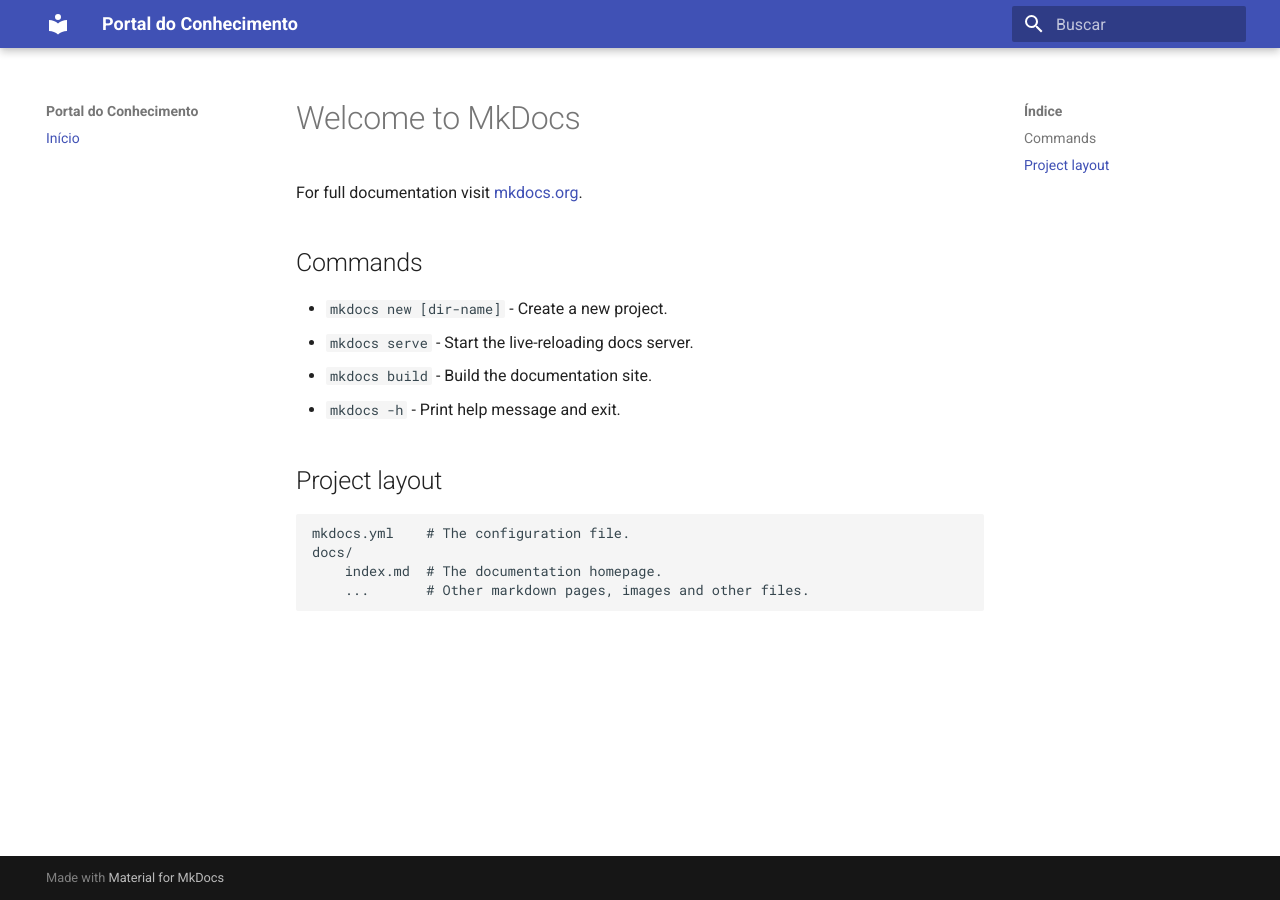
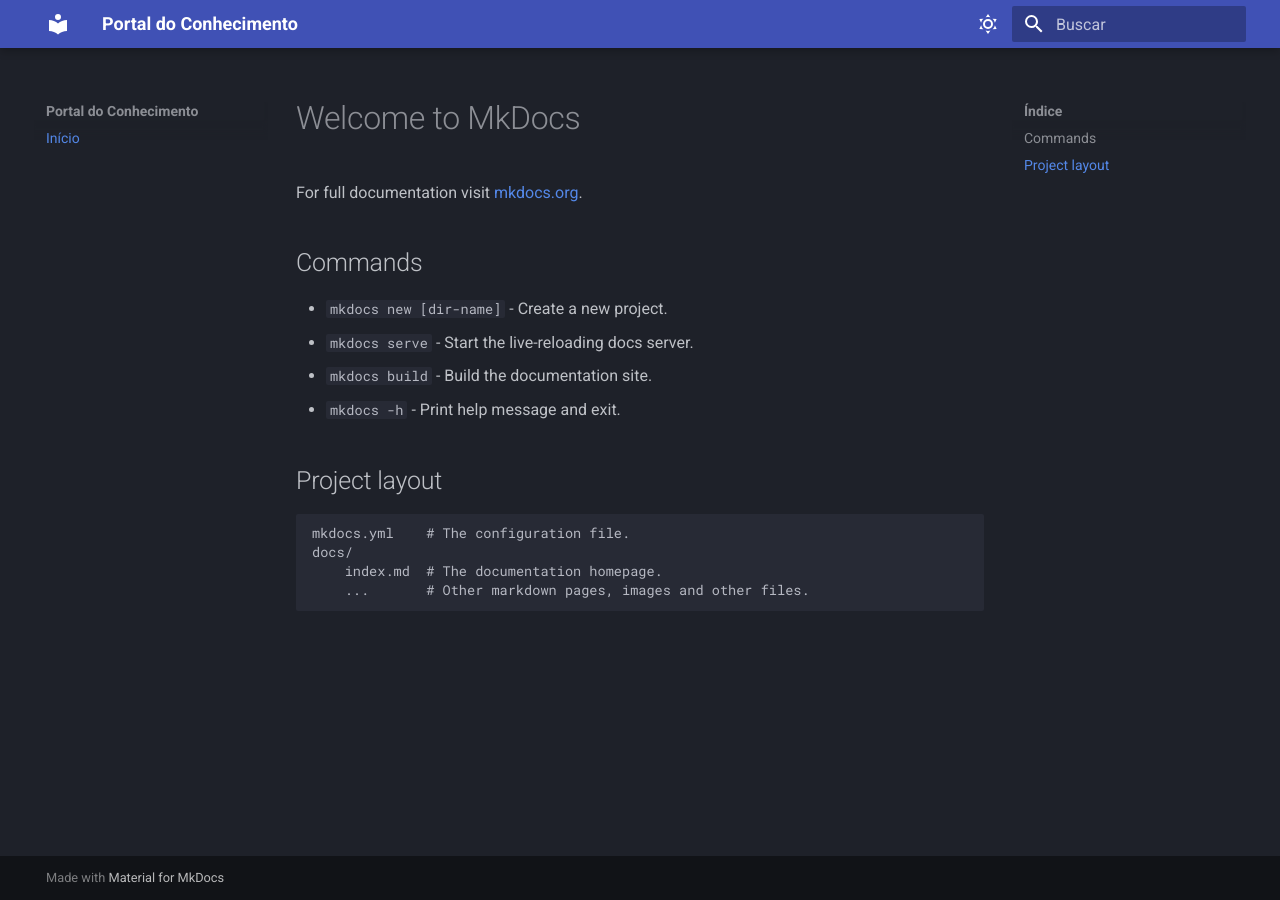
Before and after one commit to ElvisAmorim/base-conhecimento, an MkDocs documentation site: the page built from docs/index.md, in a window 1280 px wide. Built offline with MkDocs 1.6.1 and Material for MkDocs 9.7.7, drawn with Linux system fonts in a browser that asks for light colours.

```diff
--- a/mkdocs.yml
+++ b/mkdocs.yml
@@ -3,6 +3,19 @@ site_name: Portal do Conhecimento
 theme:
   name: material
   language: pt-BR
+  palette:
+    # Modo Dark
+    - scheme: slate
+      toggle:
+        icon: material/weather-sunny
+        name: Modo claro
+      accent: deep purple
+
+    - scheme: default
+      toggle:
+        icon: material/weather-night
+        name: Modo noturno
+      accent: deep orange
 
 nav:
   - Início: index.md
```
